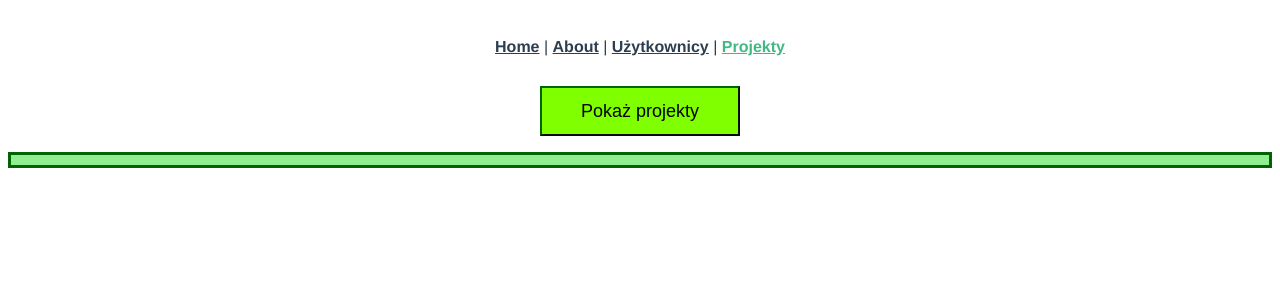
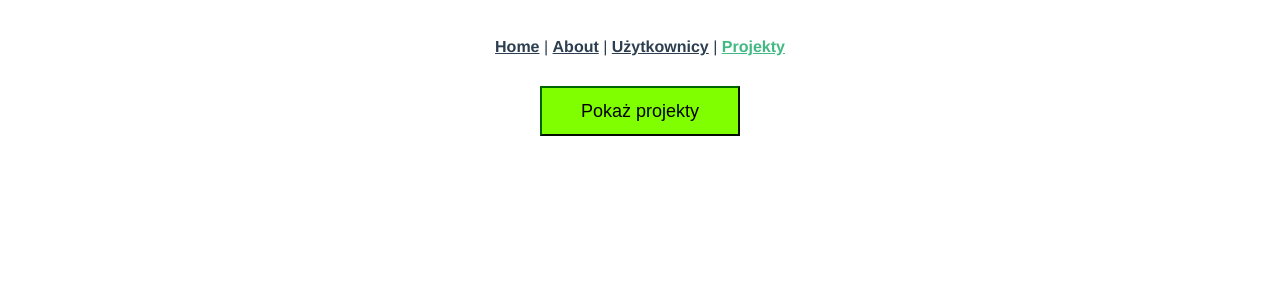
Before and after one commit to Percival33/almost-jira-clone, a Vue app in the folder almost-jira/frontend/: page /projects in a window 1280 px wide. Shown: the top 300 px of the page. Built offline with nearby package versions, Linux system fonts and the light colour scheme.

Commit message:
fixed prettier ProjectsView.vue errors and made project list hide-able

```diff
--- a/almost-jira/frontend/src/views/ProjectsView.vue
+++ b/almost-jira/frontend/src/views/ProjectsView.vue
@@ -1,7 +1,9 @@
 <template>
-  <div class="projects">
-    <button class="getProjectsButton" @click="getProjects">Pokaż projekty</button>
-    <ul>
+  <div class="users">
+    <button class="getProjectsButton" @click="toggleProjects">
+      {{ showUsers ? "Ukryj projekty" : "Pokaż projekty" }}
+    </button>
+    <ul v-if="showUsers">
       <li v-for="project in results" :key="project.project_id">
         <p>{{ project }}</p>
       </li>
@@ -45,9 +47,16 @@ export default {
   data() {
     return {
       results: [],
+      showProjects: false,
     };
   },
   methods: {
+    toggleProjects() {
+      this.showProjects = !this.showProjects;
+      if (!this.results.length) {
+        this.getProjects();
+      }
+    },
     getProjects() {
       fetch(`${API}/projects`)
         .then((response) => response.json())
```
Lines whose indentation alone changed are shown as unchanged.
